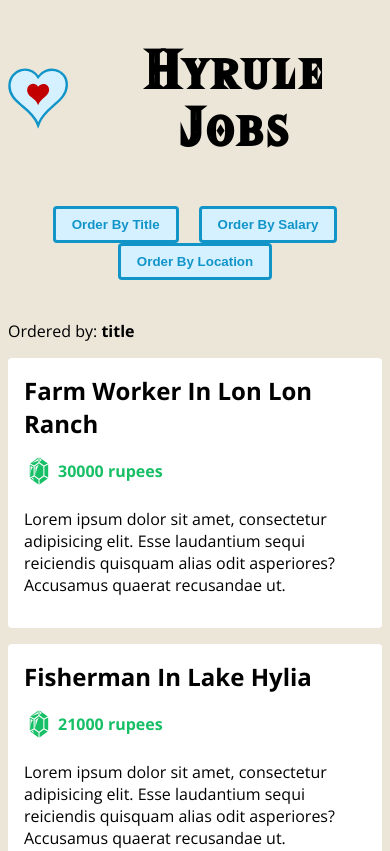
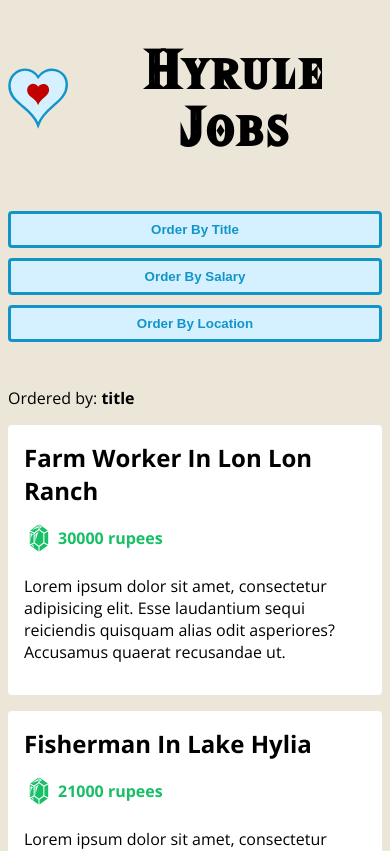
Before and after one commit to karanodedra20/vue3-with-typescript, a Vue app: page / in a window 390 px wide. Shown: the top 851 px of the page. Built offline with nearby package versions, Linux system fonts and the light colour scheme.

Commit message:
css for small screen devices

```diff
--- a/src/App.vue
+++ b/src/App.vue
@@ -92,4 +92,15 @@ header img {
 header h1 {
   font-size: 3em;
 }
+
+@media only screen and (max-width: 480px) {
+  header .order {
+    display: flex;
+    flex-direction: column;
+  }
+
+  button {
+    margin: 5px 0;
+  }
+}
 </style>
```
